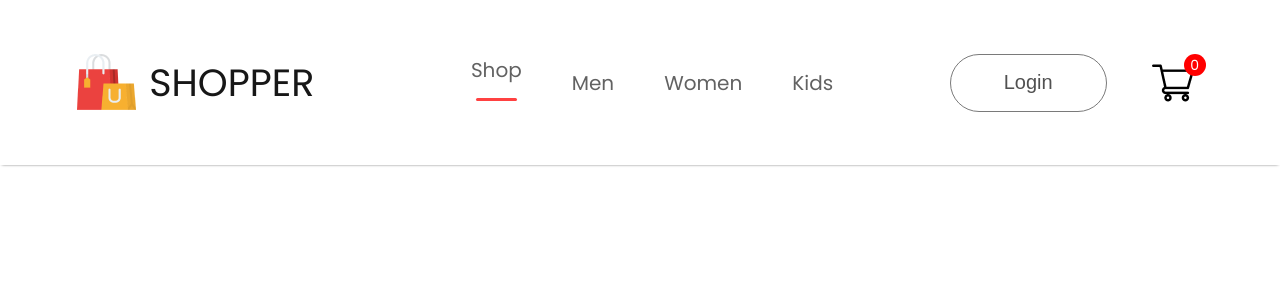
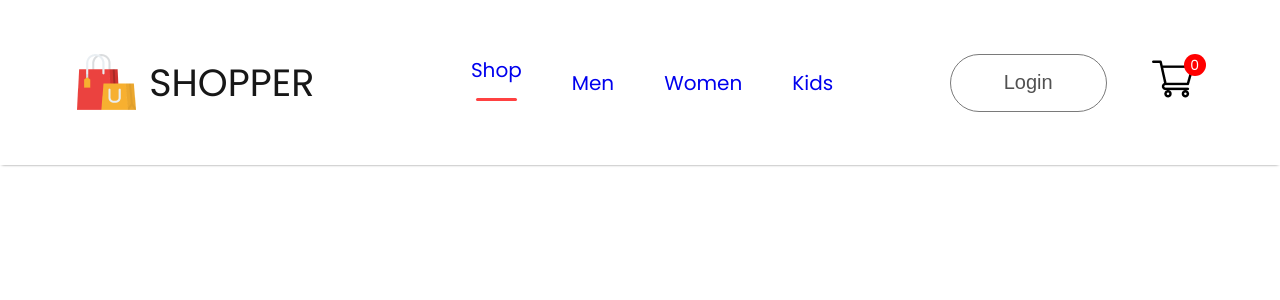
Before and after one commit to LucVasSou/desafio-solarMarket, a React (Create React App) app in the folder frontend/: page / in a window 1280 px wide. Shown: the top 300 px of the page. Built offline with nearby package versions, Linux system fonts and the light colour scheme.

Commit message:
adds links in navbar

```diff
--- a/frontend/src/Components/Navbar/Navbar.jsx
+++ b/frontend/src/Components/Navbar/Navbar.jsx
@@ -3,6 +3,7 @@ import './Navbar.css';
 import logo from '../Assets/logo.png';
 import cart_icon from '../Assets/cart_icon.png';
 import { useState } from "react"
+import { Link } from "react-router-dom";
 
 const Navbar = () => {
 
@@ -15,14 +16,14 @@ const Navbar = () => {
                 <p>SHOPPER</p>
             </div>
             <ul className="nav-menu">
-                <li onClick={() => {setMenu("shop")}}>Shop{menu === "shop" ? <hr/> : <></>}</li>
-                <li onClick={() => {setMenu("mens")}}>Men{menu === "mens" ? <hr/> : <></>}</li>
-                <li onClick={() => {setMenu("womens")}}>Women{menu === "womens" ? <hr/> : <></>}</li>
-                <li onClick={() => {setMenu("kids")}}>Kids{menu === "kids" ? <hr/> : <></>}</li>
+                <li onClick={() => {setMenu("shop")}}><Link to='/' style={{textDecoration:'none'}}>Shop</Link>{menu === "shop" ? <hr/> : <></>}</li>
+                <li onClick={() => {setMenu("mens")}}><Link to='/mens' style={{textDecoration:'none'}}>Men</Link>{menu === "mens" ? <hr/> : <></>}</li>
+                <li onClick={() => {setMenu("womens")}}><Link to='/womens' style={{textDecoration:'none'}}>Women</Link>{menu === "womens" ? <hr/> : <></>}</li>
+                <li onClick={() => {setMenu("kids")}}><Link to='/kids' style={{textDecoration:'none'}}>Kids</Link>{menu === "kids" ? <hr/> : <></>}</li>
             </ul>
             <div className="nav-login-cart">
-                <button>Login</button>
-                <img src={cart_icon} alt=""/>
+               <Link to='/login'><button>Login</button></Link>
+               <Link to='/cart'><img src={cart_icon} alt=""/></Link>
                 <div className="nav-cart-count">0</div>
             </div>
         </div>
```
